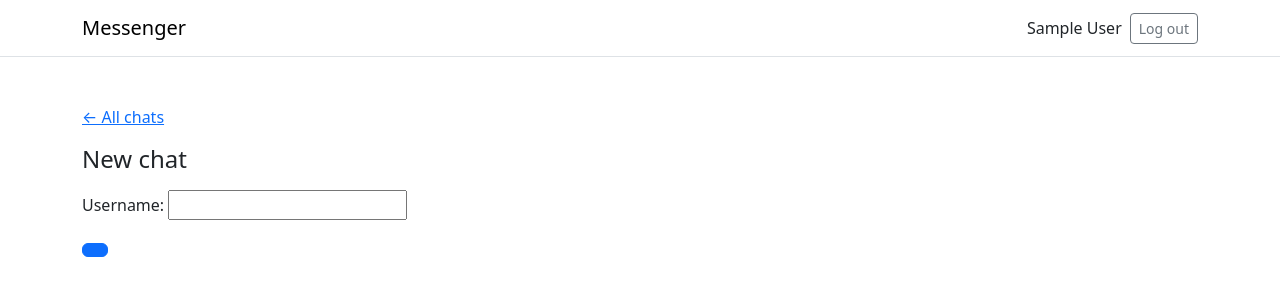
After one commit to IAmBeli/Messenger, a Django app: page /chats/new/ in a window 1280 px wide. The commit adds this page. Shown: the top 300 px of the page. Run offline with Django 5.2, Linux system fonts and the light colour scheme; a user stored in the database is signed in; tables that the repository leaves empty hold one stand-in row (values such as "Sample post"); some libraries are stand-ins or nearby versions.

Commit message:
Start personal chats by username

```diff
--- a/chats/forms.py
+++ b/chats/forms.py
@@ -25,3 +25,19 @@ class MessageForm(forms.ModelForm):
                 attrs={"rows": 2, "placeholder": "Write a message...", "class": "form-control"}
             ),
         }
+
+class StartChatForm(forms.Form):
+    username = forms.CharField(max_length=150)
+
+    def __init__(self, *args, user, **kwargs):
+        super().__init__(*args, **kwargs)
+        self.user = user
+
+    def clean_username(self):
+        username = self.cleaned_data["username"]
+        other = User.objects.filter(username__iexact=username).first()
+        if other is None:
+            raise forms.ValidationError("No user with this username.")
+        if other == self.user:
+            raise forms.ValidationError("You cannot start a chat with yourself.")
+        return other
--- a/chats/urls.py
+++ b/chats/urls.py
@@ -1,11 +1,12 @@
 from django.urls import path
 
 
-from .views import ChatListView, ChatDetailView, send_message, create_group
+from .views import ChatListView, ChatDetailView, send_message, create_group, start_chat
 
 urlpatterns = [
     path("", ChatListView.as_view(), name="chat_list"),
     path("chats/<int:pk>/", ChatDetailView.as_view(), name="chat_detail"),
     path("chats/<int:pk>/send/", send_message, name="send_message"),
     path("groups/new/", create_group, name="create_group"),
+    path("chats/new/", start_chat, name="start_chat"),
 ]
--- a/chats/views.py
+++ b/chats/views.py
@@ -5,7 +5,7 @@ from django.contrib.auth.decorators import login_required
 from django.views.decorators.http import require_POST
 from django.db import transaction
 
-from .forms import MessageForm, GroupCreateForm
+from .forms import MessageForm, GroupCreateForm, StartChatForm
 from .models import Chat, Membership
 from .broadcast import broadcast_message
 
@@ -60,3 +60,24 @@ def create_group(request):
     else:
         form = GroupCreateForm(user=request.user)
     return render(request, "chats/group_create.html", {"form": form})
+
+@login_required
+def start_chat(request):
+    if request.method == "POST":
+        form = StartChatForm(request.POST, user=request.user)
+        if form.is_valid():
+            other = form.cleaned_data["username"]
+            # Reuse the personal chat if these two users already have one
+            chat = (
+                Chat.objects.filter(is_group=False, members=request.user)
+                .filter(members=other)
+                .first()
+            )
+            if chat is None:
+                with transaction.atomic():
+                    chat = Chat.objects.create(is_group=False)
+                    chat.members.add(request.user, other)
+            return redirect("chat_detail", pk=chat.pk)
+    else:
+        form = StartChatForm(user=request.user)
+    return render(request, "chats/start_chat.html", {"form": form})
--- a/templates/chats/chat_list.html
+++ b/templates/chats/chat_list.html
@@ -5,7 +5,10 @@
 
 {% block content %}
     <h1 class="h3 mb-3">Chats</h1>
-    <a href="{% url 'create_group' %}" class="btn btn-primary mb-3">New group</a>
+    <div class="d-flex gap-2 mb-3">
+        <a href="{% url 'start_chat' %}" class="btn btn-primary">New chat</a>
+        <a href="{% url 'create_group' %}" class="btn btn-primary">New group</a>
+    </div>
     <div class="list-group">
         {% for chat in chats %}
             <a href="{% url 'chat_detail' chat.pk %}" class="list-group-item list-group-item-action">
--- /dev/null
+++ b/templates/chats/start_chat.html
@@ -0,0 +1,11 @@
+{% extends "base.html" %}
+{% block title %}Start new chat{% endblock %}
+{% block content %}
+    <a href="{% url 'chat_list' %}" class="d-inline-block mb-3">&larr; All chats</a>
+    <h1 class="h4 mb-3">New chat</h1>
+    <form method="post">
+        {% csrf_token %}
+        {{ form.as_p }}
+        <button type="submit" class="btn btn-primary"
+    </form>
+{% endblock %}
```
